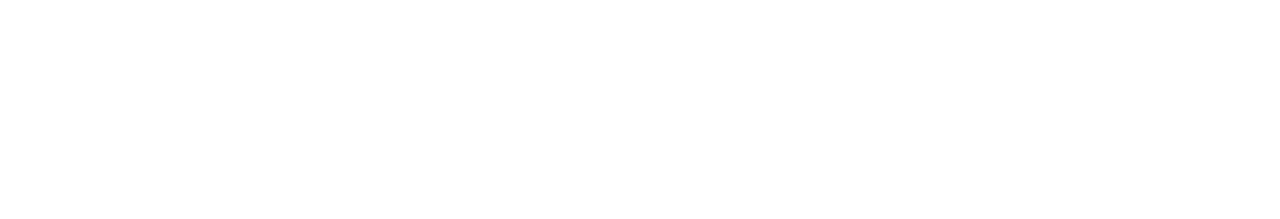
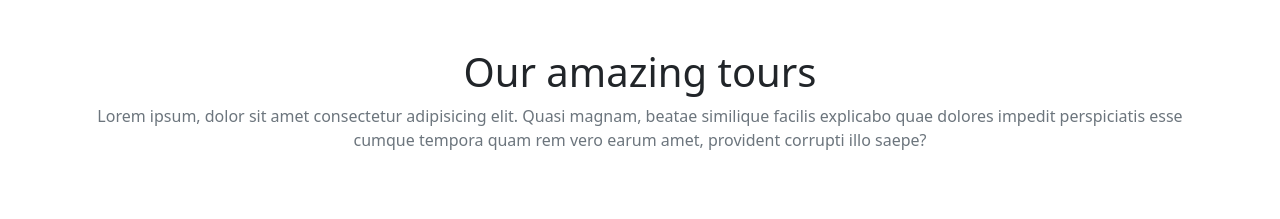
Before and after one commit to DavideC04/bootstrap-travel-agency, a plain HTML site: page index.html in a window 1280 px wide. Drawn offline with nearby package versions, Linux system fonts and the light colour scheme.

Commit message:
first row and col

```diff
--- a/index.html
+++ b/index.html
@@ -7,10 +7,26 @@
     <title>Bootstrap Travel Agency</title>
     <link href="https://cdn.jsdelivr.net/npm/bootstrap@5.3.0/dist/css/bootstrap.min.css" rel="stylesheet"
         integrity="sha384-9ndCyUaIbzAi2FUVXJi0CjmCapSmO7SnpJef0486qhLnuZ2cdeRhO02iuK6FUUVM" crossorigin="anonymous">
-        <link rel="stylesheet" href="./css/style.css">
+    <link rel="stylesheet" href="./css/style.css">
 </head>
 
 <body>
+    <div class="container">
+        <div class="row my-5">
+            <div class="col-12 text-center">
+                <h1>Our amazing tours</h1>
+                <p class="text-secondary">Lorem ipsum, dolor sit amet consectetur adipisicing elit. Quasi magnam, beatae similique facilis
+                    explicabo quae dolores impedit perspiciatis esse cumque tempora quam rem vero earum amet, provident
+                    corrupti illo saepe?</p>
+            </div>
+        </div>
+
+        <div class="row">
+            <div class="col-4">
+
+            </div>
+        </div>
+    </div>
 
     <script src="https://cdn.jsdelivr.net/npm/bootstrap@5.3.0/dist/js/bootstrap.bundle.min.js"
         integrity="sha384-geWF76RCwLtnZ8qwWowPQNguL3RmwHVBC9FhGdlKrxdiJJigb/j/68SIy3Te4Bkz"
```
